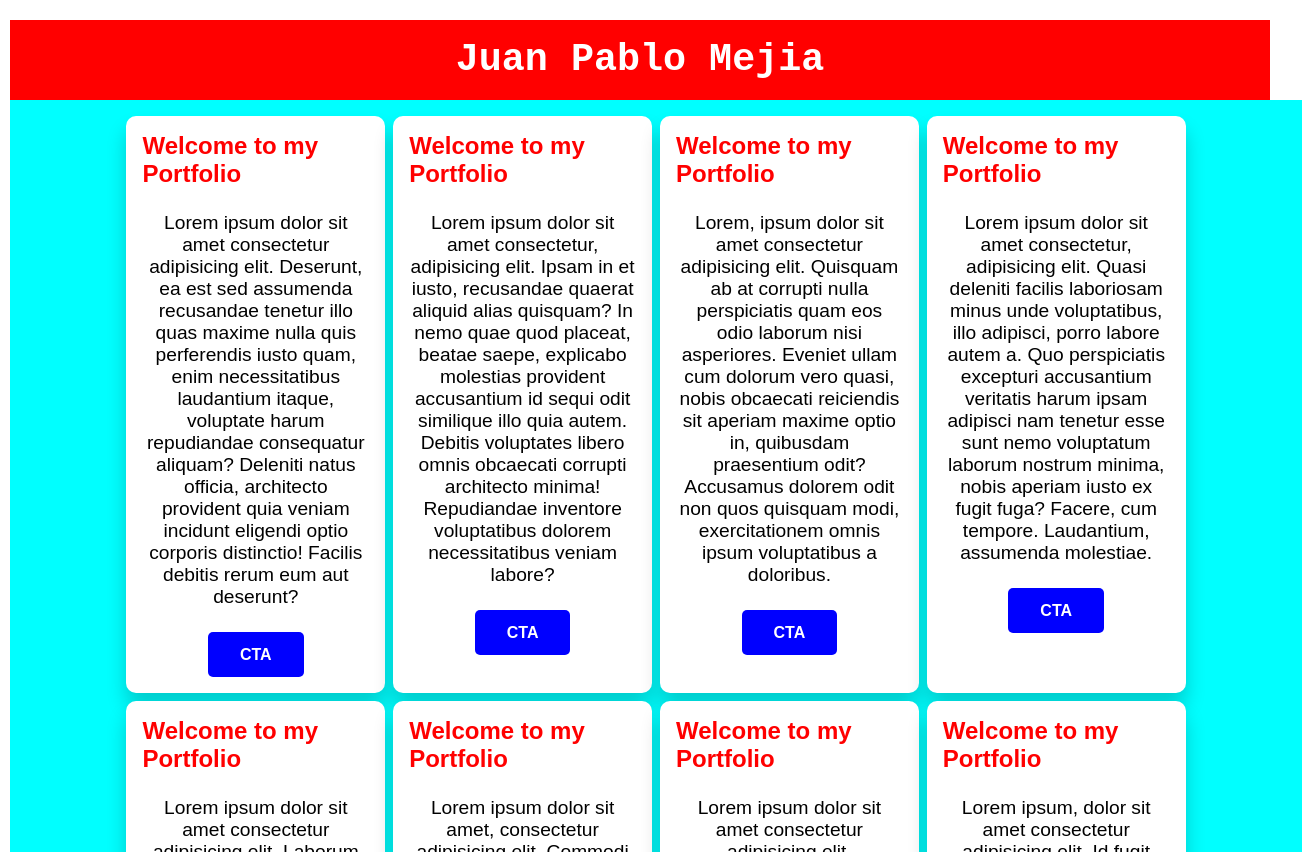
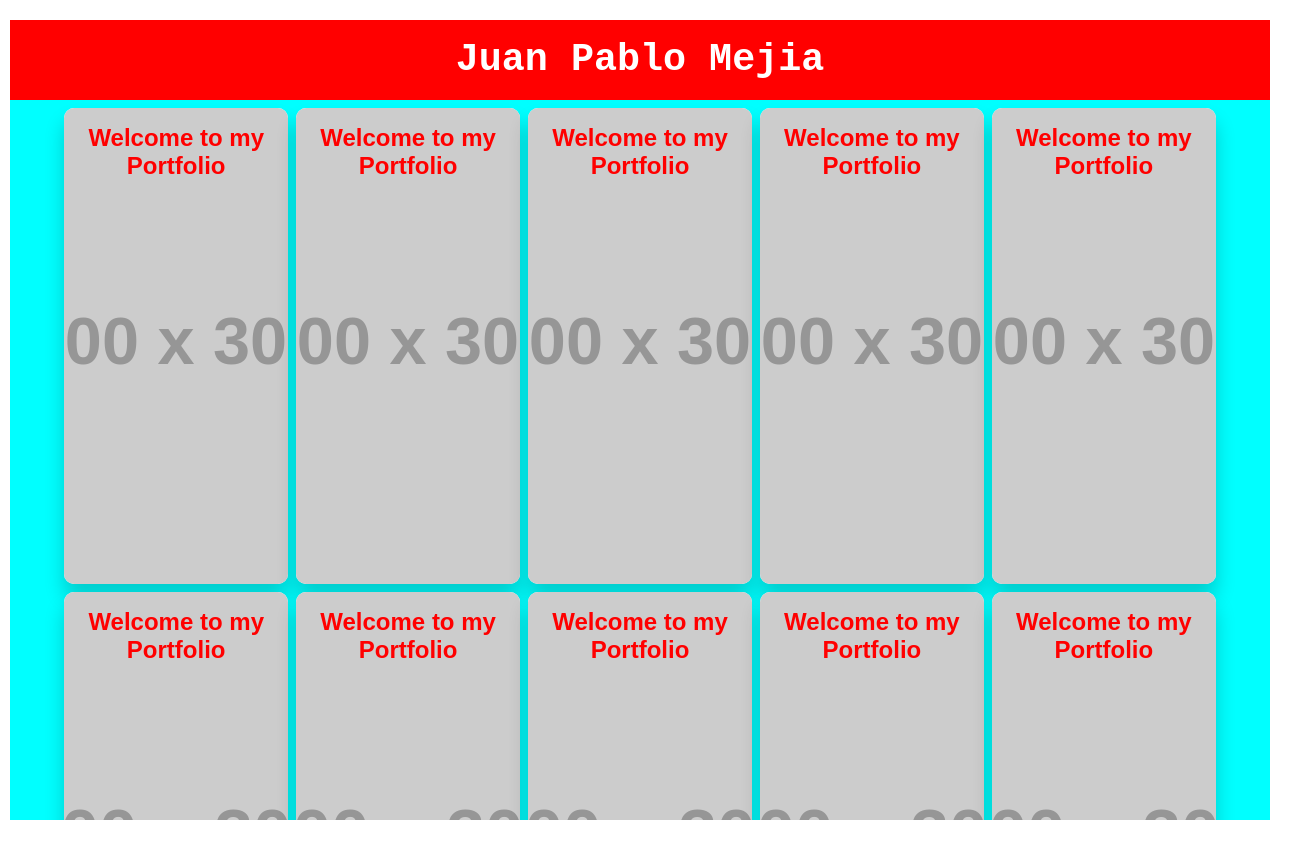
Before and after one commit to saygasteiz/Proyecto_03_Portfolio, a website built with Vite: page index.html in a window 1280 px wide. Shown: the whole page, 1302 px wide, since content can reach past the window. After the commit the page ends 830 px from the top, so only its background shows below. Built offline with nearby package versions, Linux system fonts and the light colour scheme; placeholder pictures from the web are drawn by us.

Commit message:
Imagen Integrada

```diff
--- a/index.html
+++ b/index.html
@@ -14,71 +14,85 @@
         <h2>Welcome to my Portfolio</h2>
         <p>Lorem ipsum dolor sit amet consectetur adipisicing elit.      Deserunt, ea est sed assumenda recusandae tenetur illo quas maxime nulla quis perferendis iusto quam, enim necessitatibus laudantium itaque, voluptate harum repudiandae consequatur aliquam? Deleniti natus officia, architecto provident quia veniam incidunt eligendi optio corporis distinctio! Facilis debitis rerum eum aut deserunt?</p>
         <a href="#" type="boton">CTA</a>
+        <img src="https://dummyimage.com/300x300" alt="">
       </div>
       <div class="card">
         <h2>Welcome to my Portfolio</h2>
         <p>Lorem ipsum dolor sit amet consectetur, adipisicing elit. Ipsam in et iusto, recusandae quaerat aliquid alias quisquam? In nemo quae quod placeat, beatae saepe, explicabo molestias provident accusantium id sequi odit similique illo quia autem. Debitis voluptates libero omnis obcaecati corrupti architecto minima! Repudiandae inventore voluptatibus dolorem necessitatibus veniam labore?</p>
         <a href="#" type="boton">CTA</a>
+        <img src="https://dummyimage.com/300x300" alt="">
       </div>
       <div class="card">
         <h2>Welcome to my Portfolio</h2>
         <p>Lorem, ipsum dolor sit amet consectetur adipisicing elit. Quisquam ab at corrupti nulla perspiciatis quam eos odio laborum nisi asperiores. Eveniet ullam cum dolorum vero quasi, nobis obcaecati reiciendis sit aperiam maxime optio in, quibusdam praesentium odit? Accusamus dolorem odit non quos quisquam modi, exercitationem omnis ipsum voluptatibus a doloribus.</p>
         <a href="#" type="boton">CTA</a>
+        <img src="https://dummyimage.com/300x300" alt="">
       </div>
       <div class="card">
         <h2>Welcome to my Portfolio</h2>
         <p>Lorem ipsum dolor sit amet consectetur, adipisicing elit. Quasi deleniti facilis laboriosam minus unde voluptatibus, illo adipisci, porro labore autem a. Quo perspiciatis excepturi accusantium veritatis harum ipsam adipisci nam tenetur esse sunt nemo voluptatum laborum nostrum minima, nobis aperiam iusto ex fugit fuga? Facere, cum tempore. Laudantium, assumenda molestiae.</p>
         <a href="#" type="boton">CTA</a>
+        <img src="https://dummyimage.com/300x300" alt="">
       </div>
       <div class="card">
         <h2>Welcome to my Portfolio</h2>
         <p>Lorem ipsum dolor sit amet consectetur adipisicing elit. Laborum cumque inventore tempore ducimus culpa sed cum, porro, nihil obcaecati assumenda exercitationem provident quaerat fugit. Dolore facere suscipit harum recusandae soluta perferendis veritatis atque cum ut, doloremque aspernatur, incidunt provident labore nihil magni sunt quibusdam veniam! Unde dolorum iste consectetur quidem!</p>
         <a href="#" type="boton">CTA</a>
+        <img src="https://dummyimage.com/300x300" alt="">
       </div>
       <div class="card">
         <h2>Welcome to my Portfolio</h2>
         <p>Lorem ipsum dolor sit amet, consectetur adipisicing elit. Commodi cupiditate eos quaerat cum fugit deleniti, sint facilis voluptate aperiam at in magnam accusantium debitis dolores tenetur? Porro, earum nam laboriosam sapiente aut maiores possimus ipsa eius itaque vero doloremque omnis corporis sunt cum rem assumenda. Cum iusto quos quia ratione?</p>
         <a href="#" type="boton">CTA</a>
+        <img src="https://dummyimage.com/300x300" alt="">
       </div>
       <div class="card">
         <h2>Welcome to my Portfolio</h2>
         <p>Lorem ipsum dolor sit amet consectetur adipisicing elit. Repellendus voluptatem nulla ut dolor odio ullam quibusdam asperiores id quos tempore amet magnam vitae, hic aspernatur provident. Explicabo est tempore placeat quo fuga cum, non facilis iusto nobis aspernatur! Provident doloremque possimus quisquam culpa consequuntur harum, corporis libero quaerat necessitatibus blanditiis!</p>
         <a href="#" type="boton">CTA</a>
+        <img src="https://dummyimage.com/300x300" alt="">
       </div>
       <div class="card">
         <h2>Welcome to my Portfolio</h2>
         <p>Lorem ipsum, dolor sit amet consectetur adipisicing elit. Id fugit nemo obcaecati a ullam dolorum dolore vitae sapiente ut ratione molestias nam facilis facere consequatur cumque incidunt corporis, amet perferendis, ea quis aliquam placeat omnis! Velit at modi vitae minus rerum, aliquid vero vel beatae laboriosam corporis officia consectetur iusto!</p>
         <a href="#" type="boton">CTA</a>
+        <img src="https://dummyimage.com/300x300" alt="">
       </div>
       <div class="card">
         <h2>Welcome to my Portfolio</h2>
         <p>Lorem ipsum dolor sit, amet consectetur adipisicing elit. Doloribus ut tempore voluptates possimus vel fugit est provident eum dolorem quia necessitatibus recusandae dolorum unde debitis veritatis, magni aspernatur sed voluptate. Amet autem accusamus maxime nobis voluptates quibusdam necessitatibus. Totam dignissimos eaque laudantium. Impedit eveniet quos, nisi eius ab ratione necessitatibus!</p>
         <a href="#" type="boton">CTA</a>
+        <img src="https://dummyimage.com/300x300" alt="">
       </div>
       <div class="card">
         <h2>Welcome to my Portfolio</h2>
         <p>Lorem ipsum dolor sit amet, consectetur adipisicing elit. Exercitationem modi accusantium veniam, deleniti magni obcaecati, autem sit totam in dolorem delectus quaerat asperiores inventore amet? Cum, veritatis nemo quas enim aliquid autem ab nulla doloribus mollitia beatae natus sed odit nisi, quam, inventore accusantium assumenda! Itaque nulla nobis sunt autem.</p>
         <a href="#" type="boton">CTA</a>
+        <img src="https://dummyimage.com/300x300" alt="">
       </div>
       <div class="card">
         <h2>Welcome to my Portfolio</h2>
         <p>Lorem ipsum dolor sit amet consectetur adipisicing elit. Illo, aliquid. Explicabo ex, temporibus pariatur, ab saepe labore quasi cum amet nam laborum cumque cupiditate maiores similique fugiat quia reiciendis voluptatem harum quibusdam dolores officiis. Quos ad autem dicta dolorum nisi deleniti magni deserunt soluta. Velit, suscipit. Repellendus quasi explicabo qui!</p>
         <a href="#" type="boton">CTA</a>
+        <img src="https://dummyimage.com/300x300" alt="">
       </div>
       <div class="card">
         <h2>Welcome to my Portfolio</h2>
         <p>Lorem ipsum dolor sit amet consectetur adipisicing elit. Tenetur commodi omnis quam cupiditate atque totam nemo ullam esse dolores. Aliquam consequatur nobis quisquam unde illum reprehenderit, culpa eos quos deserunt natus vero rerum id at fuga incidunt praesentium fugit blanditiis, facilis odio aliquid, cum temporibus quod itaque quam. Voluptatum, est</p>
         <a href="#" type="boton">CTA</a>
+        <img src="https://dummyimage.com/300x300" alt="">
       </div>
       <div class="card">
         <h2>Welcome to my Portfolio</h2>
         <p>Lorem ipsum dolor sit amet consectetur adipisicing elit. Amet itaque delectus quidem id vitae laborum tenetur, adipisci aliquam eligendi provident saepe autem! Laudantium velit consequuntur, eveniet ut aliquam distinctio atque minus mollitia doloremque veritatis unde voluptatum facere reprehenderit natus hic perspiciatis fugiat deserunt expedita. Expedita atque illo necessitatibus debitis ullam.</p>
         <a href="#" type="boton">CTA</a>
+        <img src="https://dummyimage.com/300x300" alt="">
       </div>
       <div class="card">
         <h2>Welcome to my Portfolio</h2>
         <p>Lorem ipsum dolor sit amet, consectetur adipisicing elit. Possimus tenetur nesciunt maxime? Deserunt nostrum, ab officia, saepe soluta enim in distinctio repellat architecto pariatur similique iure dicta minus sint aperiam numquam repellendus impedit modi nulla autem. Quidem ullam, neque dolore pariatur corporis commodi asperiores architecto repellendus ipsam, magni modi reiciendis.</p>
         <a href="#" type="boton">CTA</a>
+        <img src="https://dummyimage.com/300x300" alt="">
       </div>
     </header>
 
--- a/src/resources/_config.scss
+++ b/src/resources/_config.scss
@@ -2,7 +2,7 @@
   margin:0;
   padding:0;
   border:0;
-  box-sizing:content-box;
+  box-sizing: border-box;
 }
 
 $color00: white;
--- a/src/style.scss
+++ b/src/style.scss
@@ -1,6 +1,7 @@
 @use './resources/config' as C;
 
 body{
+  width: 100%;
   margin-top: 10px;
   font-family: Arial, Helvetica, sans-serif;
   justify-content: center;
@@ -30,13 +31,13 @@ header{
  height: 90dvh;
  background-color: aqua;
  overflow-y: scroll;
- padding: 1rem;
 
  display: flex;
  flex-direction: row;
  justify-content: center;
  flex-wrap: wrap;
  gap: 0.5rem;
+ padding: 0.5rem;
 
  .card{
    width: 100%;
@@ -59,23 +60,63 @@ header{
     width:18%;
    }
 
+   &:hover{
+      a{
+       opacity: 1;
+       transform: scale(1);
+       transition: 1s;
+       z-index: 1;
+       color:white;
+      }
+      p{
+       opacity: 1;
+       transition: 1s;
+       z-index: 1;
+       color: white;
+      }
+      h2{
+       transform: translateY(0.5rem) scale(1.2);
+       transition: .5s;
+       opacity: 1;
+       z-index: 1;
+      }
+      img{
+        filter: brightness(.5);
+        transition: .5s;
+        z-index: 0;
+      }
+    }
+
    h2{
     color: red;
+    text-align: center;
+    opacity: 1 ;
+    transform: translateY(0) scale(1);
+    z-index: 1;
    }
    p{
-    font-size: clamp(0.8rem, 1.5vw, 1.2rem);
-    color: black;
+    color: C.$coloro1;
+    opacity: 0;
+    transition: 1s;
     text-align: center;
    }
    a{
-    display: inline-block;
-    padding: 0.85rem 2rem;
-    background-color: blue;
-    color: white;
-    border-radius: 5px;
-    text-decoration: none;
-    font-family: Arial, Helvetica, sans-serif;
-    font-weight: 700;
+    opacity: 0;
+    transform: scale(.9);
+    background-color: green;
+    width: 100px;
+    padding: 0.5rem;
+    text-align: center;
+   }
+   img{
+    position: absolute;
+    inset: 0;
+    width: 100%;
+    height: 100%;
+    object-fit: cover;
+    object-position: center;
+    z-index: 0;
+    filter: brightness(1);
    }
   }
 
```
Lines whose indentation alone changed are shown as unchanged.
